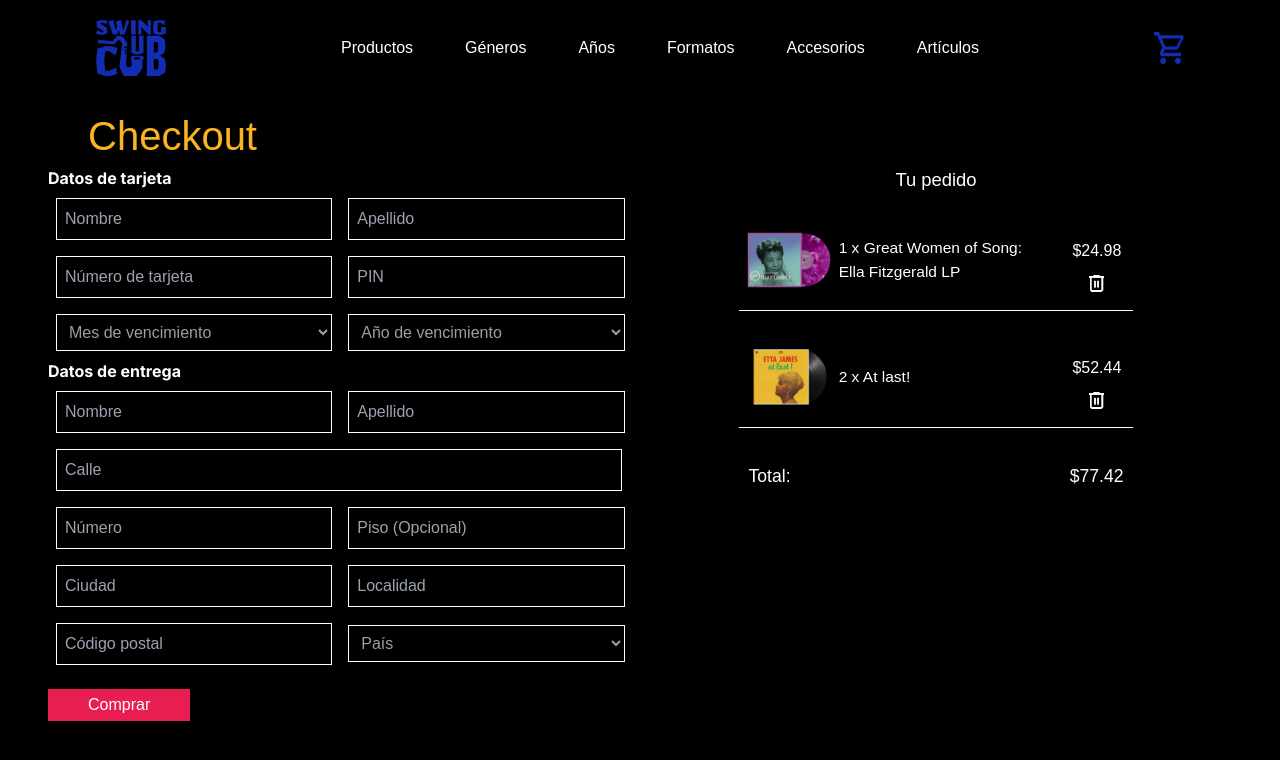
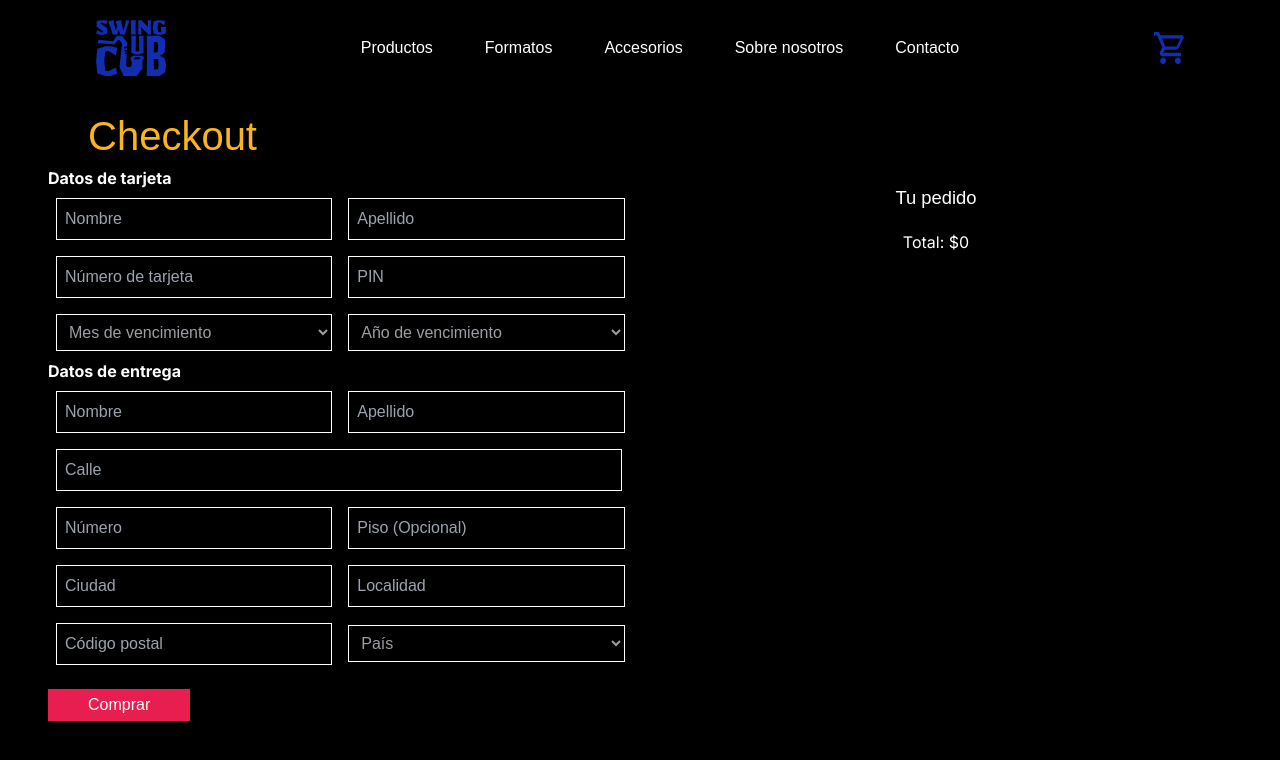
Before and after one commit to aguspacciarelli/swingclub-ecommerce, a Next.js app: page /checkout in a window 1280 px wide. Shown: the top 760 px of the page. Built offline with nearby package versions, Linux system fonts and the light colour scheme; a web font is replaced by a local one.

Commit message:
avance estilos

```diff
--- a/src/app/components/AddToCart.js
+++ b/src/app/components/AddToCart.js
@@ -1,12 +1,19 @@
 "use client";
 import { useAppContext } from "@/app/contexts/AppContext";
+import Image from "next/image";
 
 const AddToCart = ({ name, price, id, image }) => {
   const { handleAddToCart } = useAppContext();
 
   return (
     <>
-      <button onClick={() => handleAddToCart(name, price, image, id, 1)}>
+      <button onClick={() => handleAddToCart(name, price, image, id, 1)} className='bg-pink-color font-mundial px-12 flex column items-center justify-center'>
+      <Image
+            src={`/carrito-blanco.svg`}
+            width={17}
+            height={17}
+            alt='Cart'
+          className="mr-3"/>
         Agregar al carrito
       </button>
     </>
--- a/src/app/components/Cart/Cart.module.css
+++ b/src/app/components/Cart/Cart.module.css
@@ -8,6 +8,7 @@
 .cart h2 {
    font-family: var(--mundial-font);
    font-size: 1.15em;
+   margin: 1em;
 }
 
 .product-div, .product {
--- a/src/app/components/Cart/ProductsCheckout.js
+++ b/src/app/components/Cart/ProductsCheckout.js
@@ -8,20 +8,18 @@ const ProductsCheckout = () => {
   return (
     <div className={styles["cart"]}>
        <h2>Tu pedido</h2>
-      <div className={styles["product-div"]}>
+            {cart.map((product) => (
+               <div key={product.id} className={styles["product-div"]}>
                       <div className={styles["product"]}>
                           <Image
-          src={`/imgs/ella-fitzgerald-vinyl.webp`}
-          alt='Great Women of Song: Ella Fitzgerald LP'
+                            src={product.image}
+                            alt={product.name}
                             width={100}
                             height={100}
                           />
-        <h3 className={styles["product-name"]}>
-          1 x Great Women of Song: Ella Fitzgerald LP
-        </h3>
-        </div>
+                          <h3 className={styles["product-name"]}>{`${product.quantity} x ${product.name}`}</h3>
                         <div className={styles["details"]}>
-          <p className={styles["price"]}>$24.98</p>
+                          <p className={styles["price"]}>{product.price * product.quantity}</p>
                       <Image
                         src={`/delete.svg`}
                         alt='Delete Icon'
@@ -30,20 +28,30 @@ const ProductsCheckout = () => {
                       />
                         </div>
                       </div>
+         </div>
+        ))}
+        <p>Total: ${cartTotal()}</p>
+    </div>
+  );
+};
+
+export default ProductsCheckout;
+
+{
+  /* <div className={styles["cart"]}>
+         <h2>Tu pedido</h2>
+            {cart.map((product) => (
                <div className={styles["product-div"]}>
-        <div className={styles["product"]}>
+                      <div key={product.id} className={styles["product"]}>
                           <Image
-          src={`/imgs/etta-james-vinyl.webp`}
-          alt='At last!'
+                            src={product.image}
+                            alt={product.name}
                             width={100}
                             height={100}
                           />
-        <h3 className={styles["product-name"]}>
-          2 x At last!
-        </h3>
-        </div>
+                          <h3 className={styles["product-name"]}>{`${product.quantity} x ${product.name}`}</h3>
                         <div className={styles["details"]}>
-          <p className={styles["price"]}>$52.44</p>
+                          <p className={styles["price"]}>{product.price * product.quantity}</p>
                       <Image
                         src={`/delete.svg`}
                         alt='Delete Icon'
@@ -52,33 +60,9 @@ const ProductsCheckout = () => {
                       />
                         </div>
                       </div>
-      <div className={styles["total-div"]}>
-        <h3>Total: </h3>
-        <p>$77.42</p>
-      </div>
-    </div>
-  );
-};
-
-export default ProductsCheckout;
-
-{
-  /* <div>
-        {cart.map((product) => (
-          <div key={product.id}>
-            <div>
-              {" "}
-              <Image
-                src={product.image}
-                alt={product.name}
-                width={100}
-                height={100}
-              />
-              <h3>{`${product.quantity} x ${product.name}`}</h3>
-            </div>
-            <p>${product.price * product.quantity}</p>
          </div>
         ))}
-      </div>
-      <p>Total: ${cartTotal()}</p> */
+        <p>Total: ${cartTotal()}</p>
+      </div>*/
+
 }
--- a/src/app/components/Navbar/Navbar.js
+++ b/src/app/components/Navbar/Navbar.js
@@ -2,7 +2,6 @@
 import { useAppContext } from "@/app/contexts/AppContext";
 import Link from "next/link";
 import Image from "next/image";
-import { FaCartShopping } from "react-icons/fa6";
 import style from "@/app/components/Navbar/Navbar.module.css";
 
 export default function Navbar() {
@@ -18,19 +17,16 @@ export default function Navbar() {
             <Link href={`/checkout`}>Productos</Link>
           </li>
           <li className={style["li"]}>
-            <Link href={`/checkout`}>Géneros</Link>
-          </li>
-          <li className={style["li"]}>
-            <Link href={`/checkout`}>Años</Link>
-          </li>
-          <li className={style["li"]}>
             <Link href={`/checkout`}>Formatos</Link>
           </li>
           <li className={style["li"]}>
             <Link href={`/checkout`}>Accesorios</Link>
           </li>
           <li className={style["li"]}>
-            <Link href={`/checkout`}>Artículos</Link>
+            <Link href={`/checkout`}>Sobre nosotros</Link>
+          </li>
+          <li className={style["li"]}>
+            <Link href={`/checkout`}>Contacto</Link>
           </li>
         </ul>
       </nav>
@@ -50,12 +46,6 @@ export default function Navbar() {
             </span>
           )}
         </div>
-        {/* <Image
-          src={`/swingclub-usuario.svg`}
-          width={30}
-          height={30}
-          alt='User'
-        /> */}
       </Link>
     </div>
   );
--- a/src/app/components/ProductCard/ProductCard.js
+++ b/src/app/components/ProductCard/ProductCard.js
@@ -7,12 +7,12 @@ const ProductCard = ({ item }) => {
     <section className={styles["section"]}>
     <div className={styles["div"]}>
  <Image
-        src={`/imgs/${item.image}`}
+        src={`${item.image}`}
         alt={item.name}
         width={0}
         height={0}
         sizes='100vw'
-        style={{ width: '80%', height: 'auto' }}
+        style={{ width: '70%', height: 'auto' }}
       />
       <h3 className={styles["h3"]}>{item.name}</h3>
       <p className={styles["p"]}>{item.artist}</p>
--- a/src/app/components/ProductSingle.js
+++ /dev/null
@@ -1,14 +0,0 @@
-import Image from "next/image";
-import AddToCart from "@/app/components/AddToCart";
-
-const ProductSingle = ({ product }) => {
-  // const { image, name, price, artist, description, _id } = product;
-  // console.log(_id)
-  return (
-    <section>
-      blablabla
-    </section>
-  );
-};
-
-export default ProductSingle;
--- /dev/null
+++ b/src/app/components/ProductSingle/ProductSingle.js
@@ -0,0 +1,41 @@
+import Image from "next/image";
+import AddToCart from "@/app/components/AddToCart";
+import styles from '@/app/components/ProductSingle/ProductSingle.module.css'
+
+const ProductSingle = ({ product }) => {
+  const { image, name, price, artist, description, _id } = product;
+  console.log(_id)
+  return (
+    <section className={styles["section"]}>
+      <Image src={image} alt={name}
+        height={600}
+        width={600} />
+      <div className={styles["details"]}>
+        <div className={styles["product"]}>
+          <div className={styles["name"]}>
+          <h1>{name}</h1>
+          <h4>{artist}</h4>
+          </div>
+          <h2>${price}</h2>
+        </div>
+        <div className={styles["text"]}>
+          <p>{description}</p>
+          <div className={styles["actions"]}>
+            <div className={styles["button"]}>
+              <p>-</p>
+              <p>1</p>
+              <p>+</p>
+            </div>
+            <AddToCart price={price} name={name} image={image} id={_id} />
+          </div>
+          <Image src='/pago.png'
+            alt='Pago'
+            height={300}
+            width={300} />
+        </div>
+      </div>
+    </section>
+  );
+};
+
+export default ProductSingle;
--- /dev/null
+++ b/src/app/components/ProductSingle/ProductSingle.module.css
@@ -0,0 +1,54 @@
+.section {
+    display: flex;
+    flex-direction: row;
+    justify-content: center;
+    align-items: center;
+    font-family: var(--mundial-font);
+}
+
+.details {
+    width: 40%;
+    margin-left: 1em;
+}
+
+.product {
+    display: flex;
+    flex-direction: row;
+    justify-content: space-between;
+    margin-bottom: 2em;
+}
+
+.product h1 {
+    font-size: 2em;
+    font-weight: 600;
+}
+
+.product h2 {
+    font-size: 1.75em;
+    font-weight: 600;
+}
+
+.text p {
+    line-height: 1.75em;
+    font-weight: lighter;
+}
+
+.button {
+    display: flex;
+    flex-direction: row;
+    align-items: center;
+    margin-right: 1em;
+    border: #fff 1px solid;
+    padding: 0 1.5em;
+    font-weight: 700;
+}
+
+.button p {
+    padding: 1em;
+}
+
+.actions {
+    display: flex;
+    flex-direction: row;
+    margin: 2em 0;
+}
--- a/src/app/components/ProductsGrid/ProductsGrid.js
+++ b/src/app/components/ProductsGrid/ProductsGrid.js
@@ -7,7 +7,6 @@ export default async function ProductsGrid() {
   const response = await getAllProductsDB()
   return (
     <section className={styles["section"]}>
-     <Inner>
         <h2 className={styles["h2"]}>Productos seleccionados</h2>
         <p>Conocé y aprovechá las ofertas de nuestros productos seleccionados especialmente para vos</p>
         <div className={styles["div"]}>
@@ -15,7 +14,6 @@ export default async function ProductsGrid() {
             <ProductCard key={index} item={item} />
           ))}
         </div>
-      </Inner>
     </section>
   );
 }
--- a/src/app/components/ProductsGrid/ProductsGrid.module.css
+++ b/src/app/components/ProductsGrid/ProductsGrid.module.css
@@ -24,7 +24,7 @@
     text-align: center;
     line-height: 1.75em;
     font-family: var(--mundial-font);
-    width: 80%;
+    width: 40%;
 }
 
 .div {
--- a/src/app/product/[id]/page.js
+++ b/src/app/product/[id]/page.js
@@ -1,10 +1,9 @@
 import { getOneProductDB } from "@/app/actions";
-import ProductSingle from "@/app/components/ProductSingle";
+import ProductSingle from "@/app/components/ProductSingle/ProductSingle";
 
 const Product = async ({ params }) => {
   const { id } = params;
   const response = await getOneProductDB(id)
-  console.log(response)
   return <ProductSingle product={response.product} />;
 };
 
--- a/tailwind.config.js
+++ b/tailwind.config.js
@@ -10,8 +10,14 @@ module.exports = {
       backgroundImage: {
         "gradient-radial": "radial-gradient(var(--tw-gradient-stops))",
         "gradient-conic":
-          "conic-gradient(from 180deg at 50% 50%, var(--tw-gradient-stops))",
+        "conic-gradient(from 180deg at 50% 50%, var(--tw-gradient-stops))",
       },
+      colors: {
+        "pink-color": "var(--pink-color)"
+      },
+      fontFamily: {
+        "mundial": "var(--mundial-font)"
+      }
     },
   },
   plugins: [],
```
Also changed, not shown: public/carrito-blanco.svg (added), public/logo-blanco.svg (added). Lines whose indentation alone changed are shown as unchanged.
